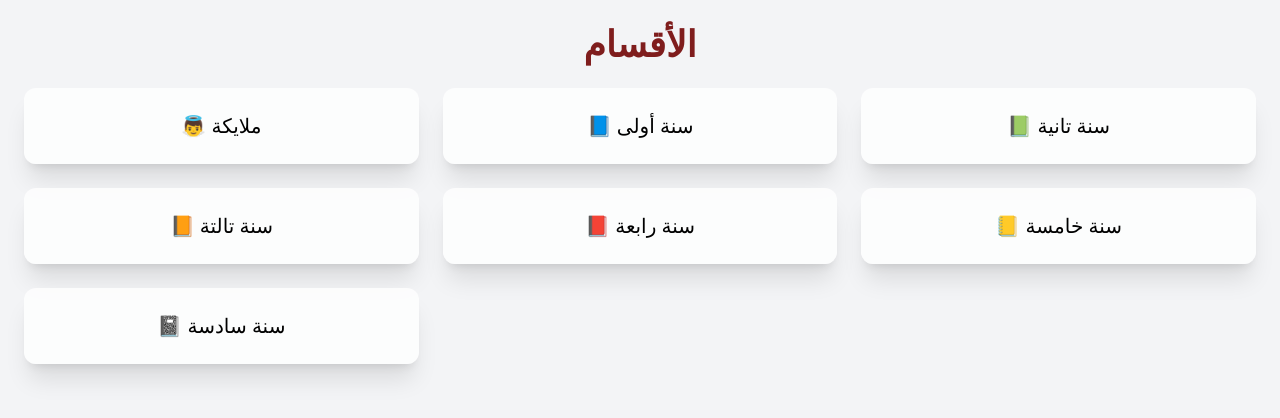
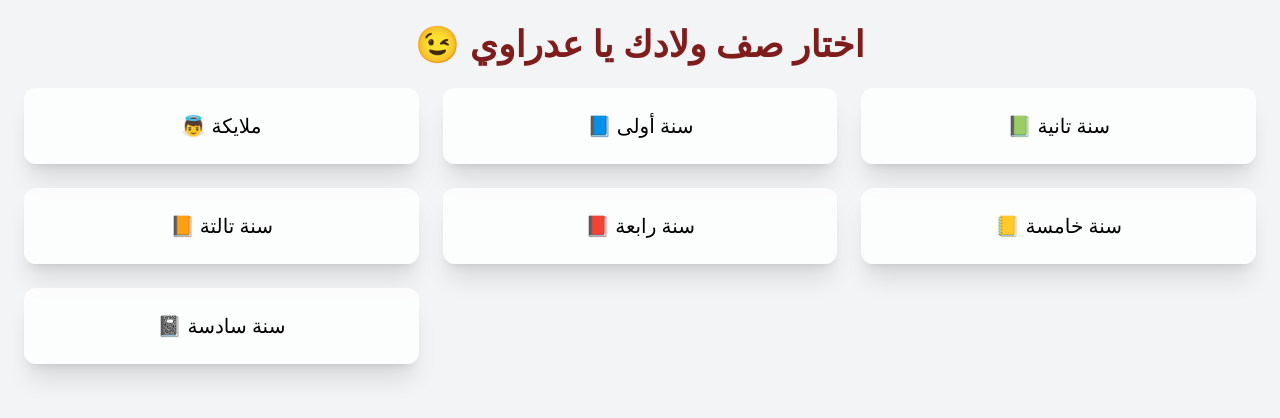
Before and after one commit to AndrewSamehwebs/El3adra-attendance-web, a React (Vite) app: page / in a window 1280 px wide. Shown: the top 418 px of the page. Built offline with nearby package versions, Linux system fonts and the light colour scheme.

Commit message:
Update App.jsx

```diff
--- a/src/App.jsx
+++ b/src/App.jsx
@@ -200,7 +200,7 @@ function MainDashboard() {
   return (
     <div className="min-h-screen p-6 bg-gray-100">
       <h1 className="text-4xl font-bold mb-6 text-center text-red-900">
-        الأقسام
+        😉 اختار صف ولادك يا عدراوي
       </h1>
 
       <div className="grid grid-cols-1 md:grid-cols-3 gap-6">
```
